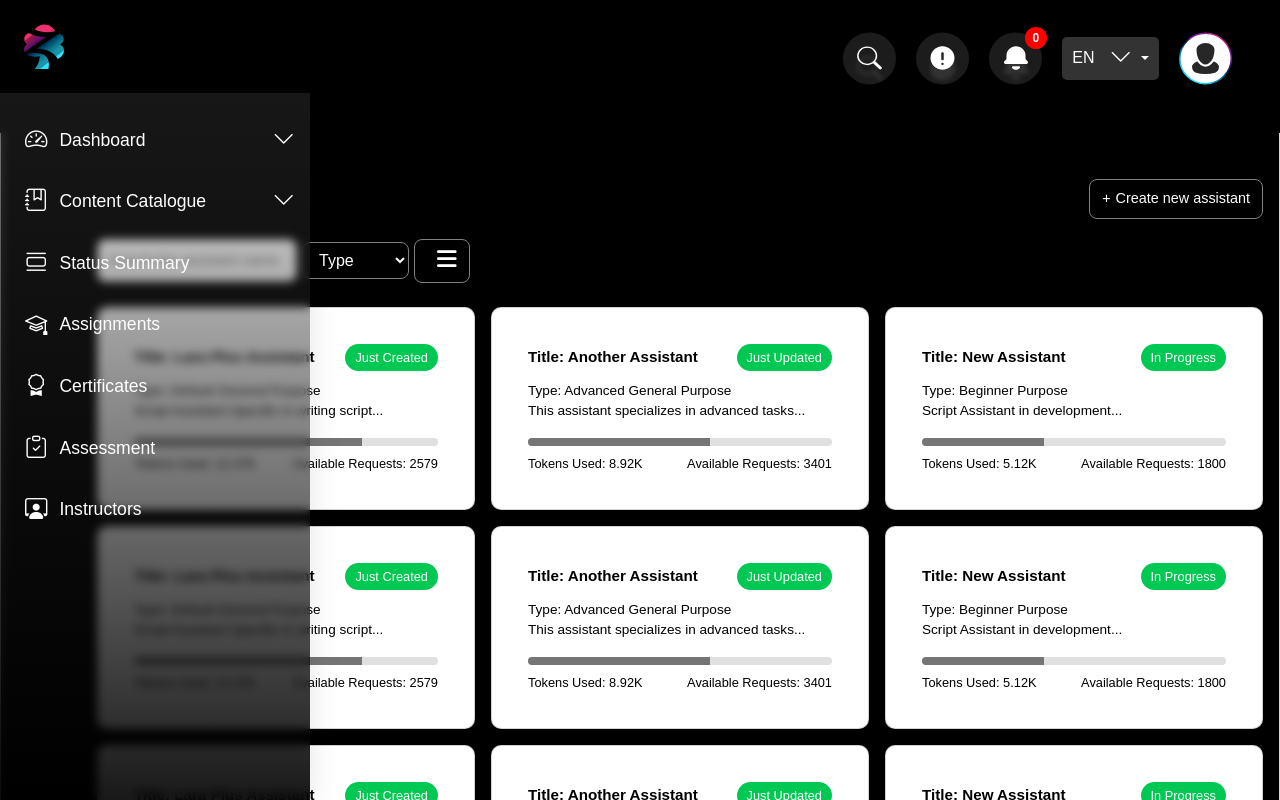
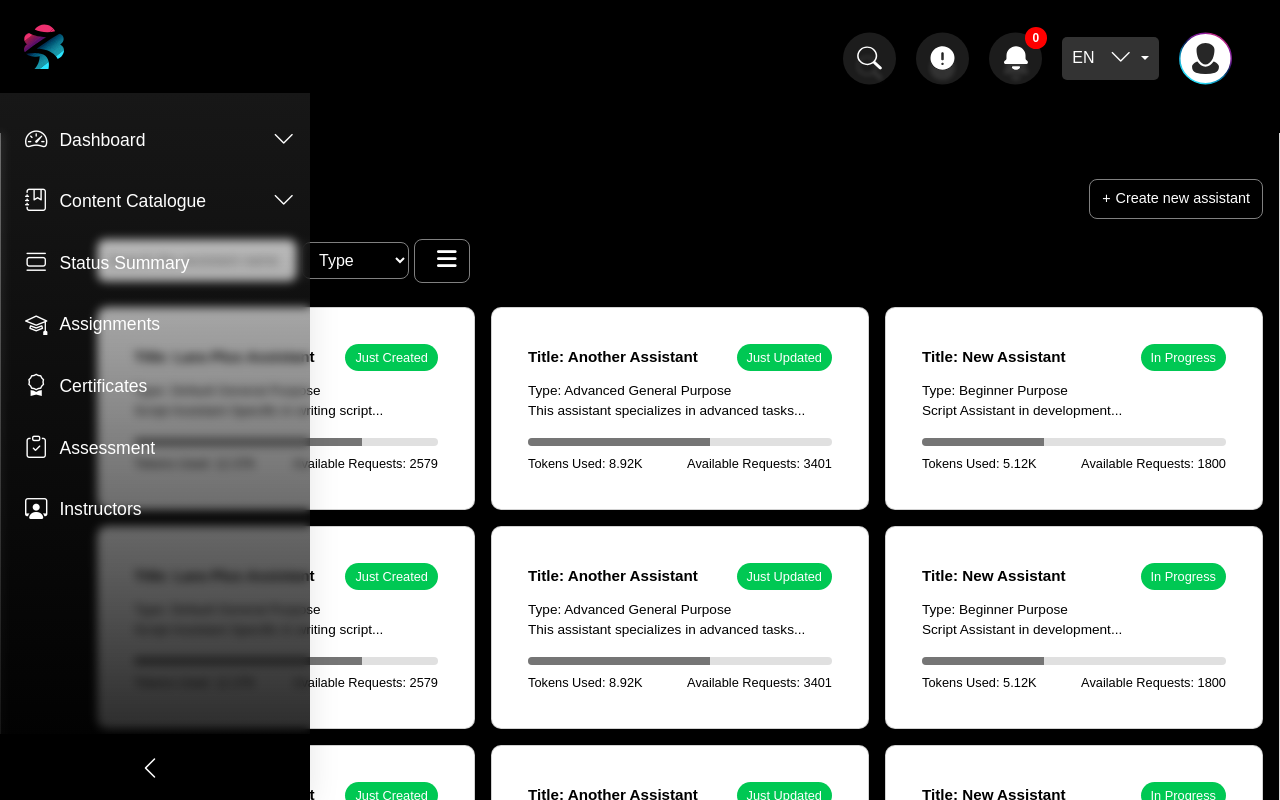
Before and after one commit to ibrahimsaber1/LARA-Platform-Frontend, a React (Vite) app: page / in a window 1280 px wide. Shown: the top 800 px of the page. Built offline with nearby package versions, Linux system fonts and the light colour scheme.

Commit message:
edit the side bar right arrow

```diff
--- a/src/Components/Sidebar/Sidebar.jsx
+++ b/src/Components/Sidebar/Sidebar.jsx
@@ -19,7 +19,9 @@ const Sidebar = () => {
   const handleMouseLeave = () => {
     setIsCollapsed(true);
   };
-
+  const toggleSidebar = () => {
+    setIsCollapsed((prev) => !prev);
+  };
   return (
     <aside
       className={`sidebar ${isCollapsed ? "sidebarCollapsed" : ""}`}
@@ -165,6 +167,13 @@ const Sidebar = () => {
             </a>
           </li>
         </ul>
+        <div className="rigth-arrow" onClick={toggleSidebar}>
+          <i
+            className={`bi bi-chevron-right ${
+              isCollapsed ? "" : "rotate-arrow"
+            }`}style={{ display: isCollapsed ? "" : "inline-block" }}
+          ></i>
+        </div>
       </div>
     </aside>
   );
--- a/src/assets/styles/Sidebar.css
+++ b/src/assets/styles/Sidebar.css
@@ -75,6 +75,7 @@
   ul li a.active {
     background: #ba1654;
     color: #fff;
+
   }
 
   ul li a div {
@@ -113,3 +114,28 @@
   .bi-chevron-down.rotate {
     transform: rotate(180deg);
   }
+
+
+  .rigth-arrow {
+    position: absolute;
+    bottom: 0;
+    left: 0;
+    background-color: #000;
+    width: 100%;
+    text-align: center;
+    color: #fff;
+    padding: 15px 0;
+    cursor: pointer;
+    z-index: 1000;
+    flex-shrink: 0;
+    transition: transform 0.4s ease;
+  }
+
+  .rigth-arrow i {
+    font-size: 1.5rem;
+    transition: transform 0.4s ease;
+  }
+
+  .rigth-arrow i.rotate-arrow {
+    transform: rotate(180deg);
+  }
```
